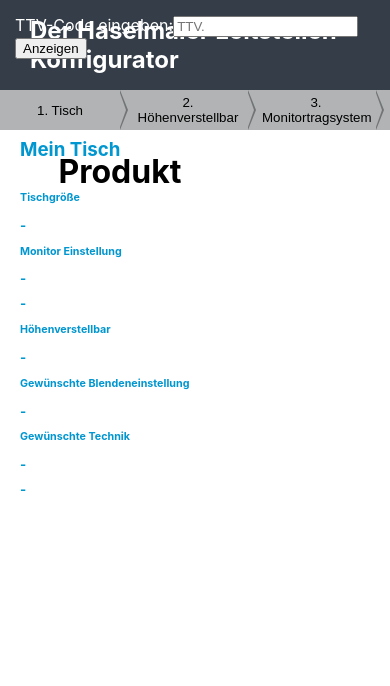
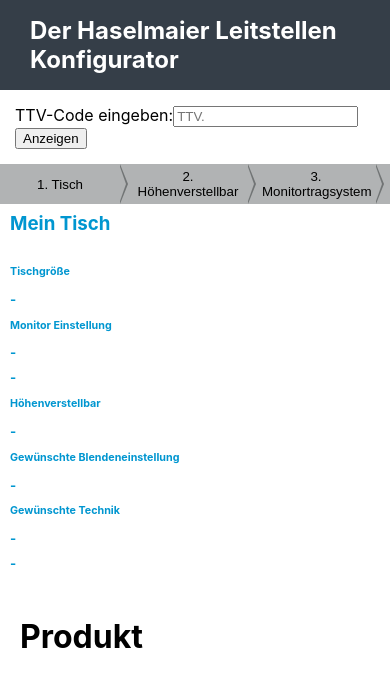
Before and after one commit to mathiasfrey/haselmaier-configurator, a React (Create React App) app: page / in a window 390 px wide. Shown: the top 686 px of the page. Built offline with nearby package versions, Linux system fonts and the light colour scheme.

Commit message:
Responsive

```diff
--- a/src/App.scss
+++ b/src/App.scss
@@ -6,55 +6,7 @@ $font-large: 24px;
 $margin-large: 30px;
 $margin-small: 15px;
 
-@media (max-width: 1450px) {
-    .configurator {
-        width: 100%;
-    }
-    img {
-        max-width: 100%;
-        height: auto;
-    }
-    video {
-        width: 100%;
-        height: auto;
-    }
-    .tourView {
-        position: relative;
-        margin-left: 0;
-    }
-    .current_state {
-        padding-left: 20px;
-    }
 
-
-
-   /* .productcode {
-    // top right within header
-    position: absolute;
-    top: 0;
-    right: 0;
-
-    margin: $margin-small;
-    color: white;
-
-    }*/
-
-   /* .navBtn {
-        min-width: 120px;
-        margin: 0;
-        border: none;
-*/
-    // .reset {
-    //     left: 0;
-    //     top: 5px;
-    //     padding-left: 10px;
-    // }
-    // .input {
-    //     left: 0;
-    //     top: 3px;
-    // }
-
-}
 
 .App {
   text-align: center;
@@ -76,7 +28,7 @@ $margin-small: 15px;
 
 .tourView {
     position: relative;
-    padding-left: 15%;
+    padding-left: 20px;
 }
 
 
@@ -103,6 +55,7 @@ $margin-small: 15px;
 
 .summary {
   position: absolute;
+  right: 0;
   padding: 0 20px 10px 10px;
   line-height: 2px;
   color: #0096d0;
@@ -133,7 +86,6 @@ header h1 {
 
     margin: $margin-small;
     color: white;
-
 }
 
 
@@ -147,6 +99,7 @@ h4 {
     width: 100%;
     background:  $light-grey;
     display: flex;
+    text-transform: uppercase;
 
     .navBtn {
         min-width: 120px;
@@ -171,6 +124,7 @@ h4 {
     //     -moz-transition: all 0.3s;
     //     transition: all 0.3s;
     }
+
     .navBtn.done {
         background: $hasel-red;
         margin-left: -8px; // some overflow to have nice red background
@@ -412,3 +366,54 @@ h4 {
     border-radius: 15px;
     width: 10em;
 }
+
+@media (max-width: 1450px) {
+    .configurator {
+        width: 100%;
+    }
+    img {
+        max-width: 100%;
+        height: auto;
+    }
+    video {
+        width: 100%;
+        height: auto;
+    }
+    .tourView {
+        position: relative;
+        margin-left: 0;
+    }
+    .productcode {
+        position: relative;
+        color: black;
+        text-align: left;
+        left: 0;
+        bottom: 0;
+    }
+    .summary {
+        position: relative;
+        left: 0;
+        bottom: 0;
+    }
+
+
+
+    .settings {
+        position: relative;
+        width: 100%;
+        left: 0;
+        .navBtn {
+            left: 0;
+        }
+    }
+
+
+/*    .summary {
+  position: absolute;
+  right: 0;
+  padding: 0 20px 10px 10px;
+  line-height: 2px;
+  color: #0096d0;
+}*/
+
+}
--- a/src/components/Settings.js
+++ b/src/components/Settings.js
@@ -330,7 +330,7 @@ class Settings extends React.Component {
       return (
             <>
                 <div className="productcode">
-                    <div className="padding-left input">
+                    <div>
                         <ProductCodeForm
                             callback={this.code2state}
                         />
--- a/src/components/Summary.js
+++ b/src/components/Summary.js
@@ -7,7 +7,7 @@ class Summary extends React.Component {
 
     render() {
         return (
-            <div className="current_state summary">
+            <div>
             <h3> Mein Tisch </h3>
             <br />
             <h6> Tischgröße </h6>
```
